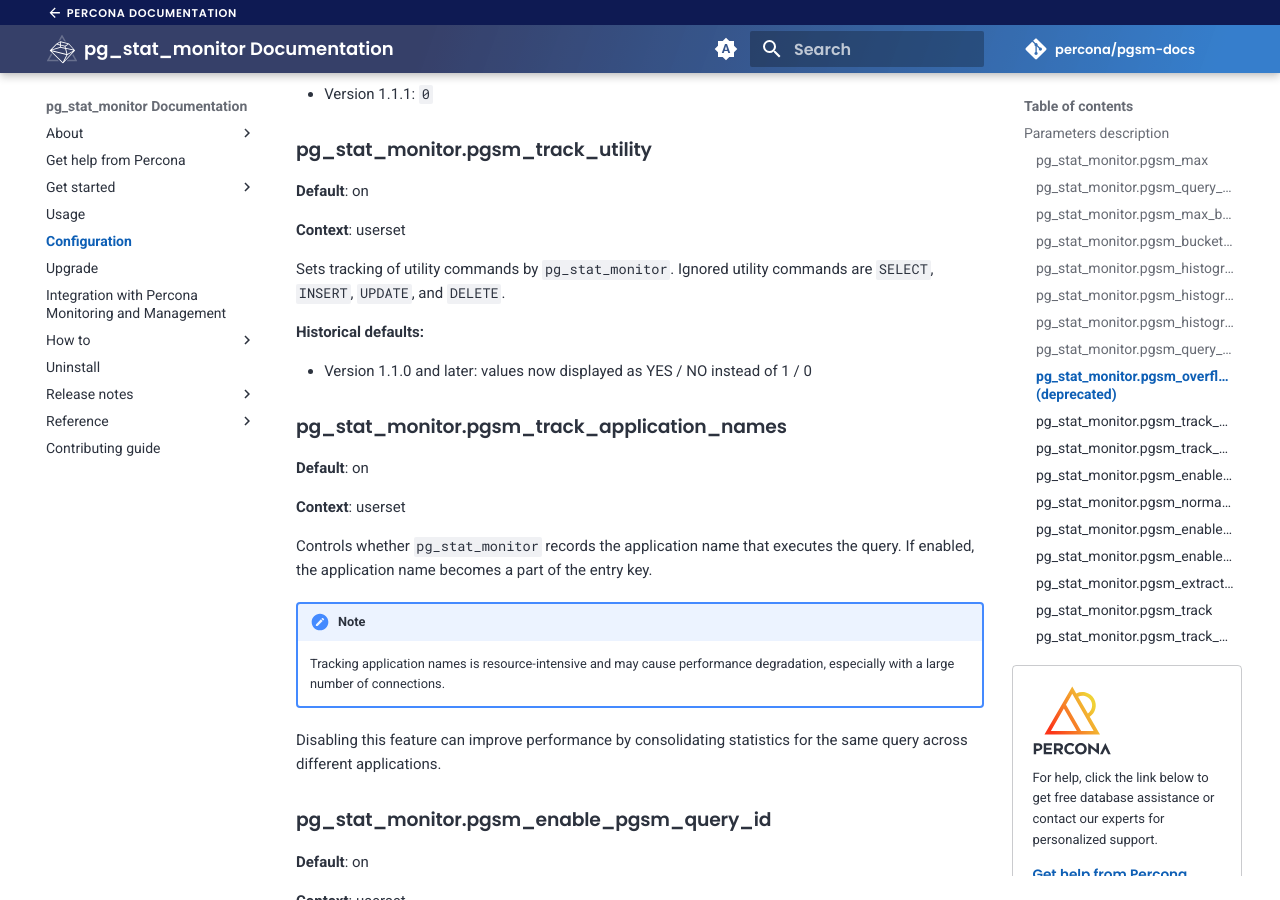
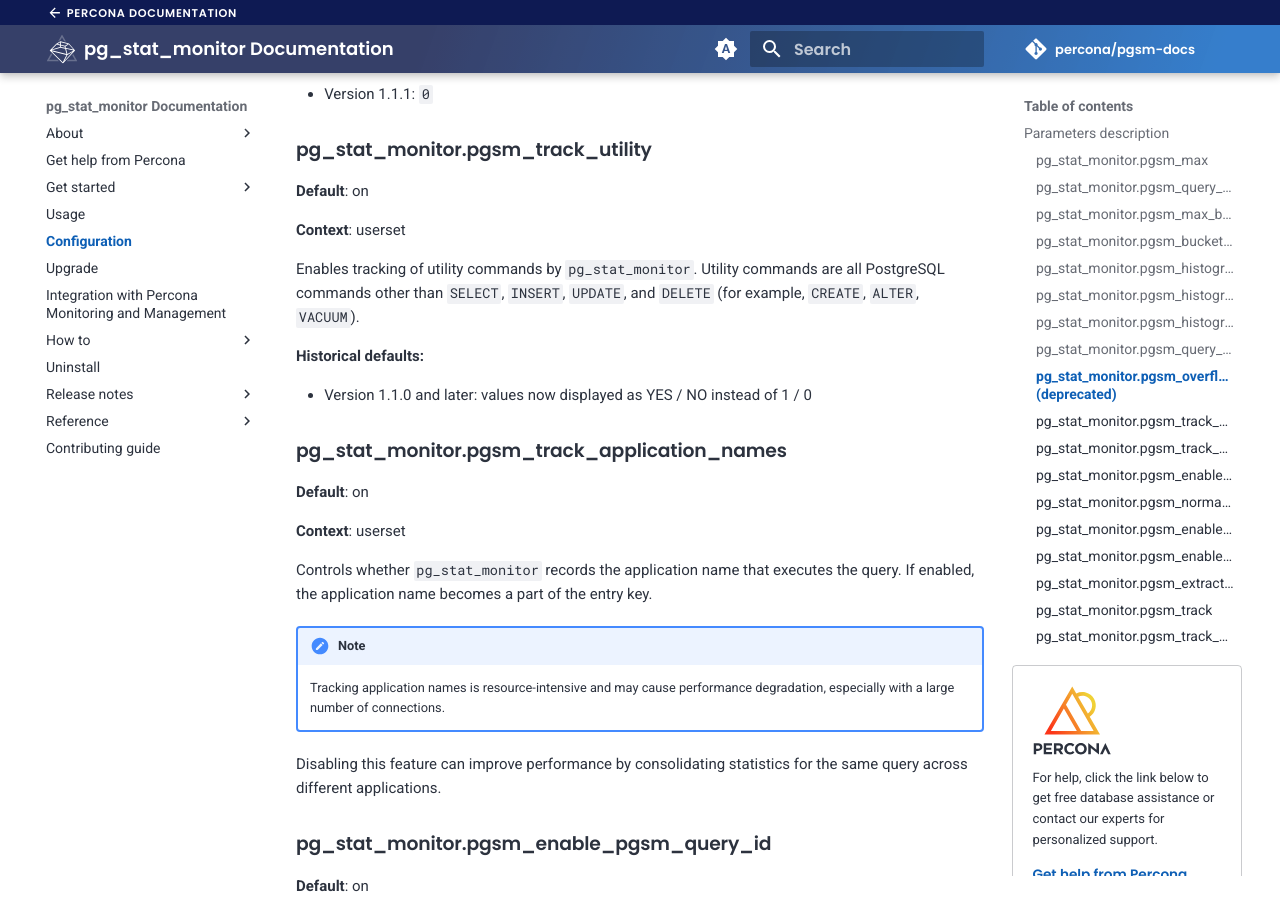
Before and after one commit to percona/pgsm-docs, an MkDocs documentation site: the page built from docs/configuration.md, in a window 1280 px wide and 900 px high, scrolled down 3707 px. Built offline with MkDocs 1.6.1 and Material for MkDocs 9.7.7, drawn with Linux system fonts in a browser that asks for light colours; nearby versions of some CDN libraries; comment, search, counter and statistics services are not loaded; the version menu is left out.

Commit message:
Update configuration.md

```diff
--- a/docs/configuration.md
+++ b/docs/configuration.md
@@ -144,7 +144,7 @@ Sets the overflow target for `pg_stat_monitor`.
 
 **Context**: userset
 
-Sets tracking of utility commands by `pg_stat_monitor`. Ignored utility commands are `SELECT`, `INSERT`, `UPDATE`, and `DELETE`.
+Enables tracking of utility commands by `pg_stat_monitor`. Utility commands are all PostgreSQL commands other than `SELECT`, `INSERT`, `UPDATE`, and `DELETE` (for example, `CREATE`, `ALTER`, `VACUUM`).
 
 **Historical defaults:**
 
```
